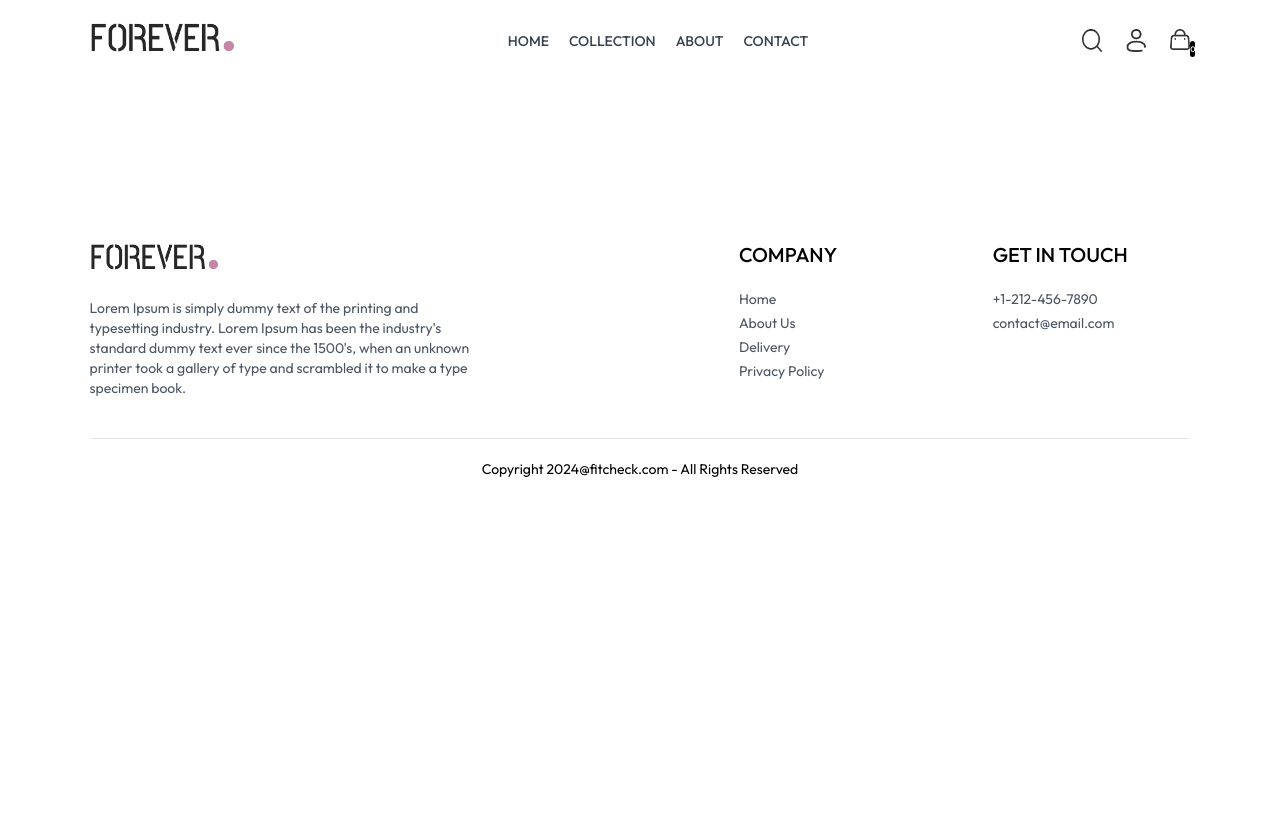
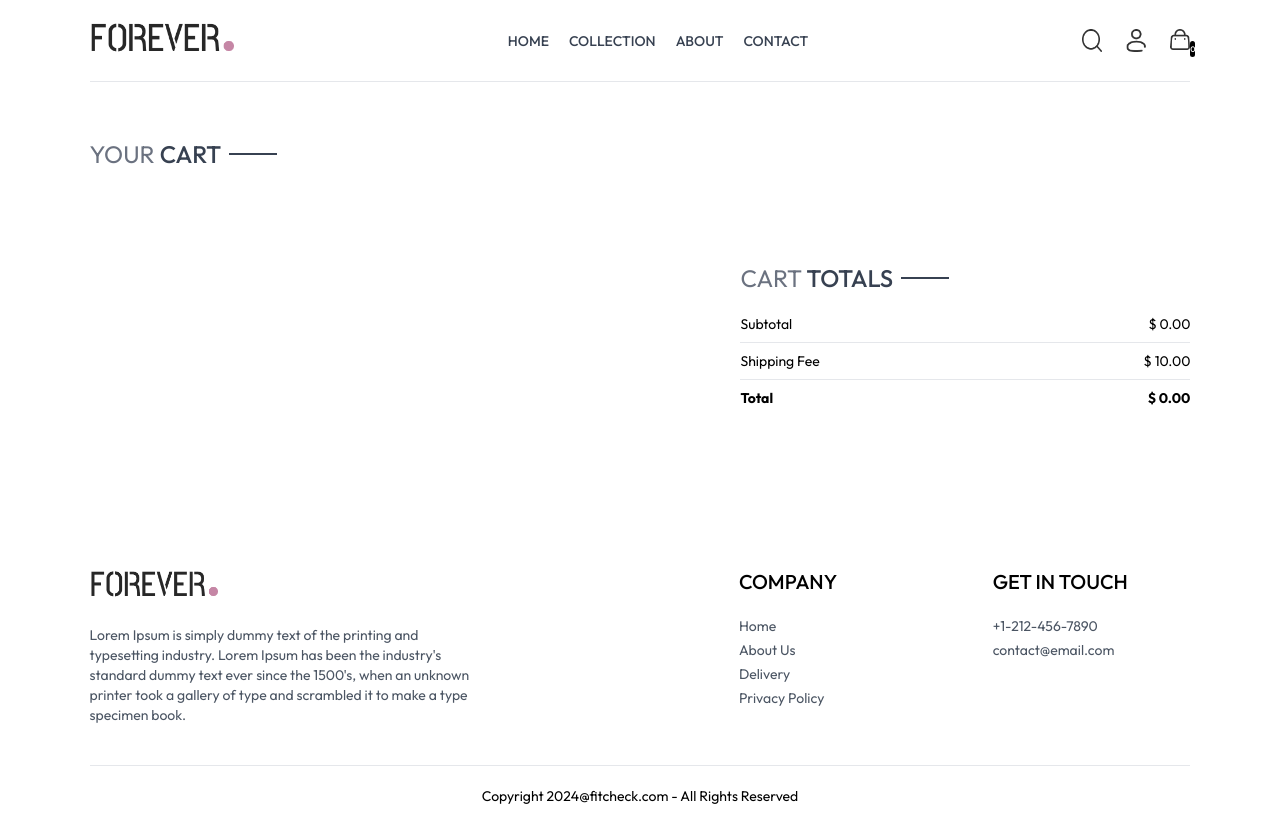
Before and after one commit to anthonylaw86/ecom-app-FE, a React (Vite) app in the folder FE/: page /cart in a window 1280 px wide. Before the commit the page ends 800 px from the top, so only its background shows below. Built offline with nearby package versions, Linux system fonts and the light colour scheme.

Commit message:
cart page & cartTotal componenet

```diff
--- /dev/null
+++ b/FE/src/components/CartTotal.jsx
@@ -0,0 +1,41 @@
+import React, { useContext } from "react";
+import { ShopContext } from "../context/ShopContext";
+import Title from "./Title";
+
+const CartTotal = () => {
+  const { currency, delivery_fee, getCartAmount } = useContext(ShopContext);
+
+  return (
+    <div className="w-full">
+      <div className="text-2xl">
+        <Title text1={"CART"} text2={"TOTALS"} />
+      </div>
+
+      <div className="flex flex-col gap-2 mt-2 text-sm">
+        <div className="flex justify-between">
+          <p>Subtotal</p>
+          <p>
+            {currency} {getCartAmount()}.00
+          </p>
+        </div>
+        <hr />
+        <div className="flex justify-between">
+          <p>Shipping Fee</p>
+          <p>
+            {currency} {delivery_fee}.00
+          </p>
+        </div>
+        <hr />
+        <div className="flex justify-between">
+          <b>Total</b>
+          <b>
+            {currency}{" "}
+            {getCartAmount() === 0 ? 0 : getCartAmount() + delivery_fee}.00
+          </b>
+        </div>
+      </div>
+    </div>
+  );
+};
+
+export default CartTotal;
--- a/FE/src/context/ShopContext.jsx
+++ b/FE/src/context/ShopContext.jsx
@@ -48,9 +48,29 @@
     return totalCount;
   };
 
-  useEffect(() => {
-    console.log(cartItems);
-  }, [cartItems]);
+  const updateQuantity = async (itemId, size, quantity) => {
+    let cartData = structuredClone(cartItems);
+
+    cartData[itemId][size] = quantity;
+
+    setCartItems(cartData);
+  };
+
+  const getCartAmount = () => {
+    let totalAmount = 0;
+
+    for (const items in cartItems) {
+      let itemInfo = products.find((product) => product._id === items);
+      for (const item in cartItems[items]) {
+        try {
+          if (cartItems[items][item] > 0) {
+            totalAmount += itemInfo.price * cartItems[items][item];
+          }
+        } catch (error) {}
+      }
+    }
+    return totalAmount;
+  };
 
   const value = {
     products,
@@ -63,6 +83,8 @@
     addToCart,
     cartItems,
     getCartCount,
+    updateQuantity,
+    getCartAmount,
   };
 
   return (
--- a/FE/src/pages/Cart.jsx
+++ b/FE/src/pages/Cart.jsx
@@ -1,7 +1,101 @@
-import React from "react";
+import React, { useContext, useEffect, useState } from "react";
+import { ShopContext } from "../context/ShopContext";
+import Title from "../components/Title";
+import { assets } from "../assets/assets";
+import CartTotal from "../components/CartTotal";
 
 const Cart = () => {
-  return <div></div>;
+  const { products, currency, cartItems, updateQuantity } =
+    useContext(ShopContext);
+
+  const [cartData, setCartData] = useState([]);
+
+  useEffect(() => {
+    const tempData = [];
+    for (const items in cartItems) {
+      for (const item in cartItems[items]) {
+        if (cartItems[items][item] > 0) {
+          tempData.push({
+            _id: items,
+            size: item,
+            quantity: cartItems[items][item],
+          });
+        }
+      }
+    }
+    setCartData(tempData);
+  }, [cartItems]);
+
+  return (
+    <div className="border-t pt-14">
+      <div className="text-2xl mb-3">
+        <Title text1={"YOUR"} text2={"CART"} />
+      </div>
+
+      <div>
+        {cartData.map((item, index) => {
+          const productData = products.find(
+            (product) => product._id === item._id
+          );
+
+          return (
+            <div
+              key={index}
+              className="py-4 border-t border-b text-gray-700 grid grid-cols-[4fr_0.5fr_0.5fr] sm:grid-cols-[4fr_2fr_0.5fr] items-center gap-4"
+            >
+              <div className="flex items-start gap-6">
+                <img
+                  className="w-16 sm:w-20"
+                  src={productData.image[0]}
+                  alt="product image"
+                />
+                <div>
+                  <p className="text-xs sm:text-lg font-medium">
+                    {productData.name}
+                  </p>
+                  <div className="flex items-center gap-5 mt-2">
+                    <p>
+                      {currency}
+                      {productData.price}
+                    </p>
+                    <p className="px-2 sm:px-3 sm:py-1 border bg-slate-50">
+                      {item.size}
+                    </p>
+                  </div>
+                </div>
+              </div>
+              <input
+                onChange={(e) =>
+                  e.target.value === "" || e.target.value === "0"
+                    ? null
+                    : updateQuantity(
+                        item._id,
+                        item.size,
+                        Number(e.target.value)
+                      )
+                }
+                className="border max-w-10 sm:max-w-20 px-1 sm:px-2 py-1"
+                type="number"
+                min={1}
+                defaultValue={item.quantity}
+              />
+              <img
+                onClick={() => updateQuantity(item._id, item.size, 0)}
+                className="w-4 sm:w-5 cursor-pointer"
+                src={assets.bin_icon}
+                alt=""
+              />
+            </div>
+          );
+        })}
+      </div>
+      <div className="flex justify-end my-20">
+        <div className="w-full sm:w-[450px]">
+          <CartTotal />
+        </div>
+      </div>
+    </div>
+  );
 };
 
 export default Cart;
```
